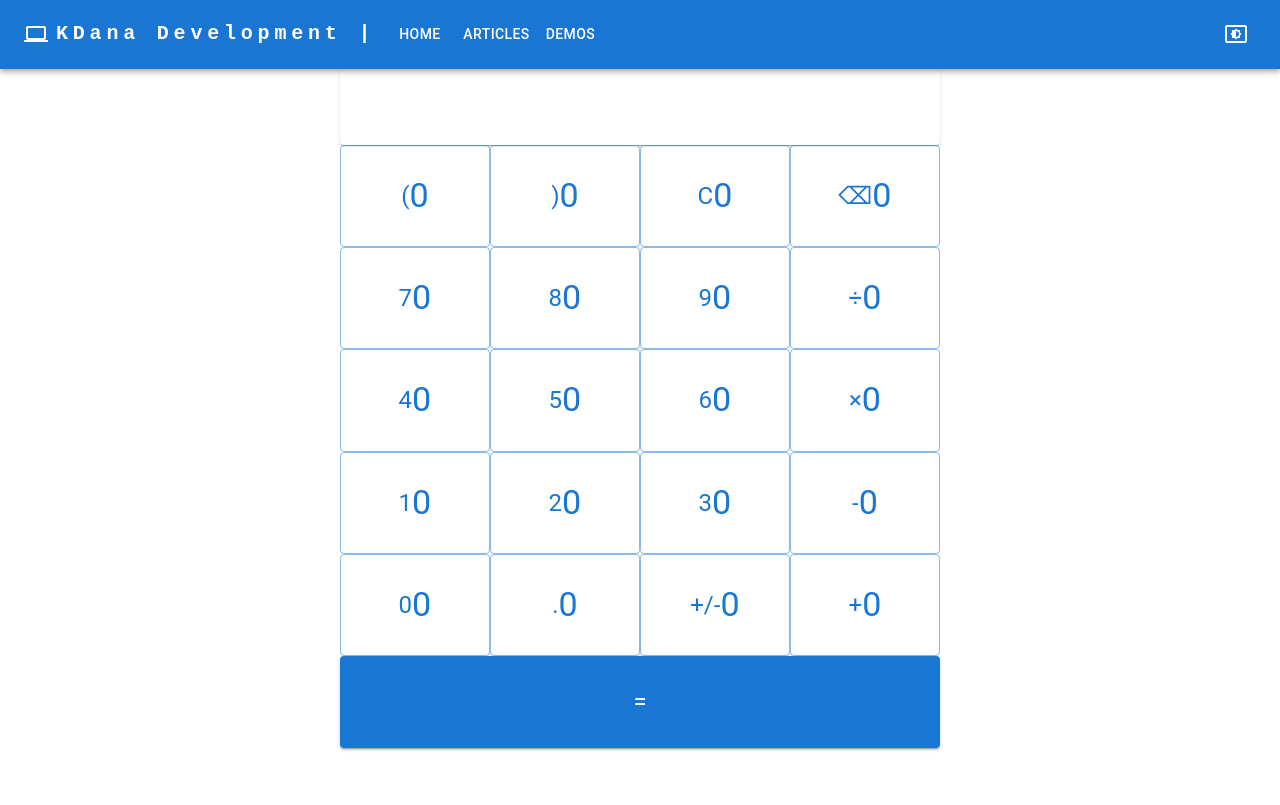
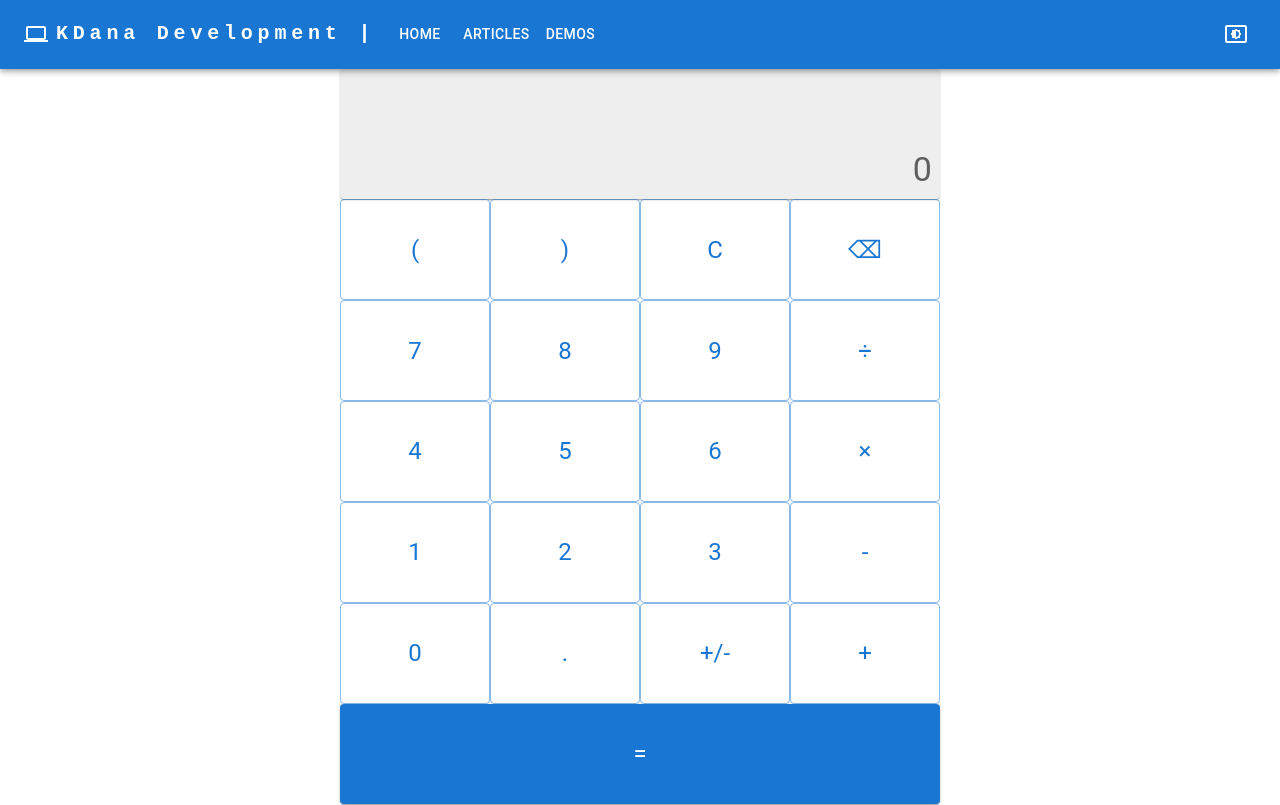
Before and after one commit to kdana/website, a React (Create React App) app: page /demos/calculator in a window 1280 px wide. Built offline with nearby package versions, Linux system fonts and the light colour scheme; a web font is replaced by a local one.

Commit message:
Add calculator styling

```diff
--- a/src/demos/utilities/Calculator.tsx
+++ b/src/demos/utilities/Calculator.tsx
@@ -1,5 +1,6 @@
-import React, { useState, useEffect, useRef } from "react";
+import React, { useState, useEffect, useRef, useLayoutEffect } from "react";
 import { styled } from "@mui/material/styles";
+import Toolbar from "@mui/material/Toolbar";
 import Box from "@mui/material/Box";
 import Grid from "@mui/material/Grid";
 import Paper from "@mui/material/Paper";
@@ -8,13 +9,21 @@ import ButtonGroup from "@mui/material/ButtonGroup";
 import Button from "@mui/material/Button";
 
 const Display = styled(Paper)(({ theme }) => ({
-  backgroundColor: theme.palette.mode === "dark" ? "#1A2027" : "#fff",
+  backgroundColor: theme.palette.mode === "dark" ? "#1A2027" : "#eee",
   ...theme.typography.body2,
   padding: theme.spacing(1),
   textAlign: "right",
   color: theme.palette.text.secondary,
-  minHeight: "2rem",
-  height: "100%",
+  minHeight: "100%",
+  height: `${
+    2 * parseFloat(theme.typography.h4.fontSize as string) + parseFloat(theme.typography.h4.lineHeight as string) / 2
+  }rem`,
+  alignContent: "flex-end",
+  display: "flex",
+  flexWrap: "wrap",
+  flexDirection: "column-reverse",
+  overflowWrap: "anywhere",
+  overflow: "auto",
 }));
 
 function Calculator() {
@@ -44,6 +53,7 @@ function Calculator() {
   ];
   const [calculation, setCalculation] = useState<string[]>([]);
   const [displayMessage, setDisplayMessage] = useState("0");
+  const [topbarHeight, setTopbarHeight] = useState(0);
   const hasErrorRef = useRef(false);
 
   useEffect(() => {
@@ -54,6 +64,11 @@ function Calculator() {
       setDisplayMessage(formatCalculation(calculation));
     }
   }, [calculation]);
+
+  useLayoutEffect(() => {
+    let height = toolbarRef.current?.clientHeight || 0;
+    setTopbarHeight(height);
+  }, []);
 
   const useEventListener = (eventName: string, handler: Function, element = window) => {
     const savedHandler: React.MutableRefObject<Function> = useRef(handler);
@@ -220,11 +235,30 @@ function Calculator() {
   };
 
   return (
-    <Box sx={{ flexGrow: 1, maxWidth: "600px", margin: "auto" }}>
-      <ButtonGroup size="large" fullWidth={true} sx={{ minHeight: "85vh" }} aria-label="Calculator button group">
+    <Box
+      sx={{
+        maxWidth: "600px",
+        height: "100vh",
+        m: "auto",
+        mt: `${-2 * topbarHeight}px`,
+        pt: `${topbarHeight}px`,
+      }}
+    >
+      <Toolbar ref={toolbarRef} />
+      <Box
+        sx={{
+          display: "flex",
+          margin: "auto",
+          height: "100%",
+        }}
+      >
+        <ButtonGroup size="large" fullWidth={true} aria-label="Calculator button group">
           <Grid container spacing={0}>
             <Grid item xs={12}>
               <Display>
+                <Typography variant="h4" component="p" aria-label="result">
+                  {displayMessage}
+                </Typography>
               </Display>
             </Grid>
             {buttons.map((button) => (
@@ -236,8 +270,9 @@ function Calculator() {
                   }}
                   sx={{ textTransform: "unset", height: "100%" }}
                 >
-                <Typography variant="h5">{button}</Typography>
-                <Typography variant="h4">{displayMessage}</Typography>
+                  <Typography variant="h5" component="p">
+                    {button}
+                  </Typography>
                 </Button>
               </Grid>
             ))}
@@ -249,6 +284,7 @@ function Calculator() {
           </Grid>
         </ButtonGroup>
       </Box>
+    </Box>
   );
 }
 
```
Lines whose indentation alone changed are shown as unchanged.
